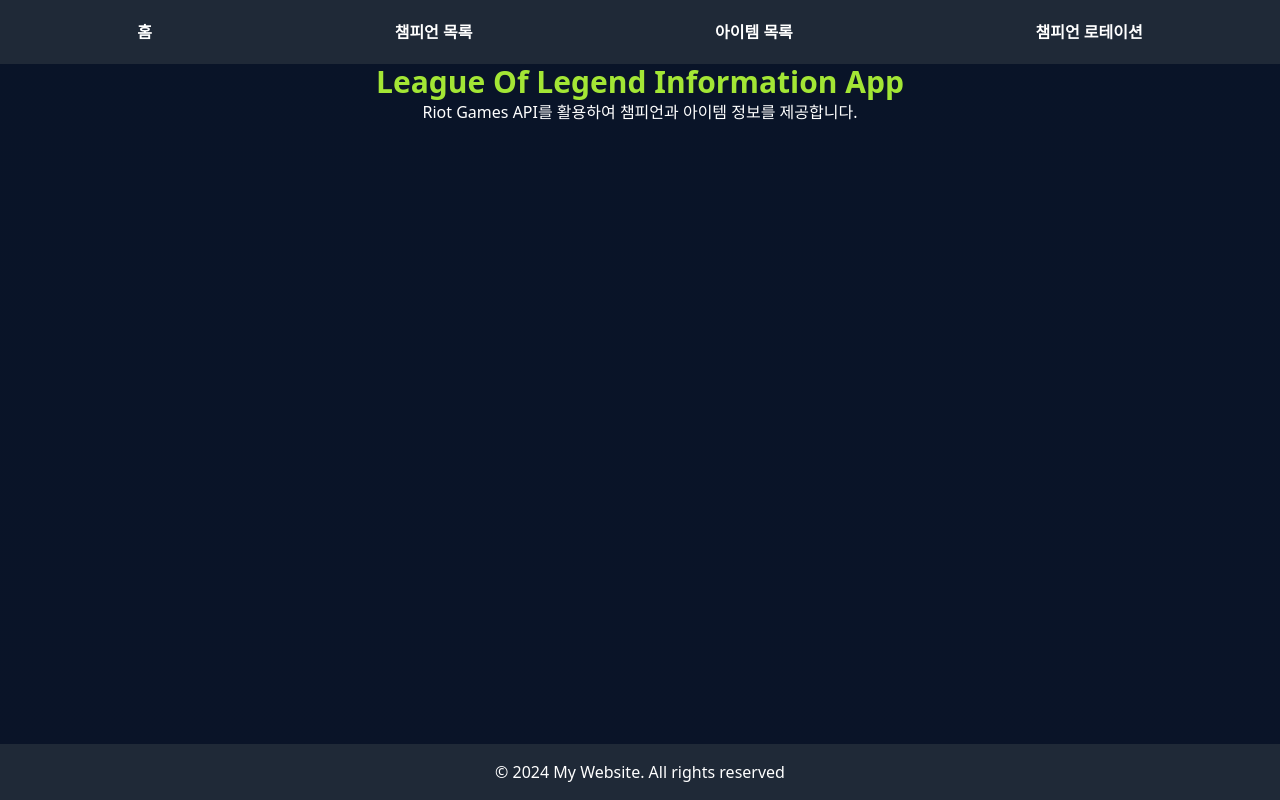
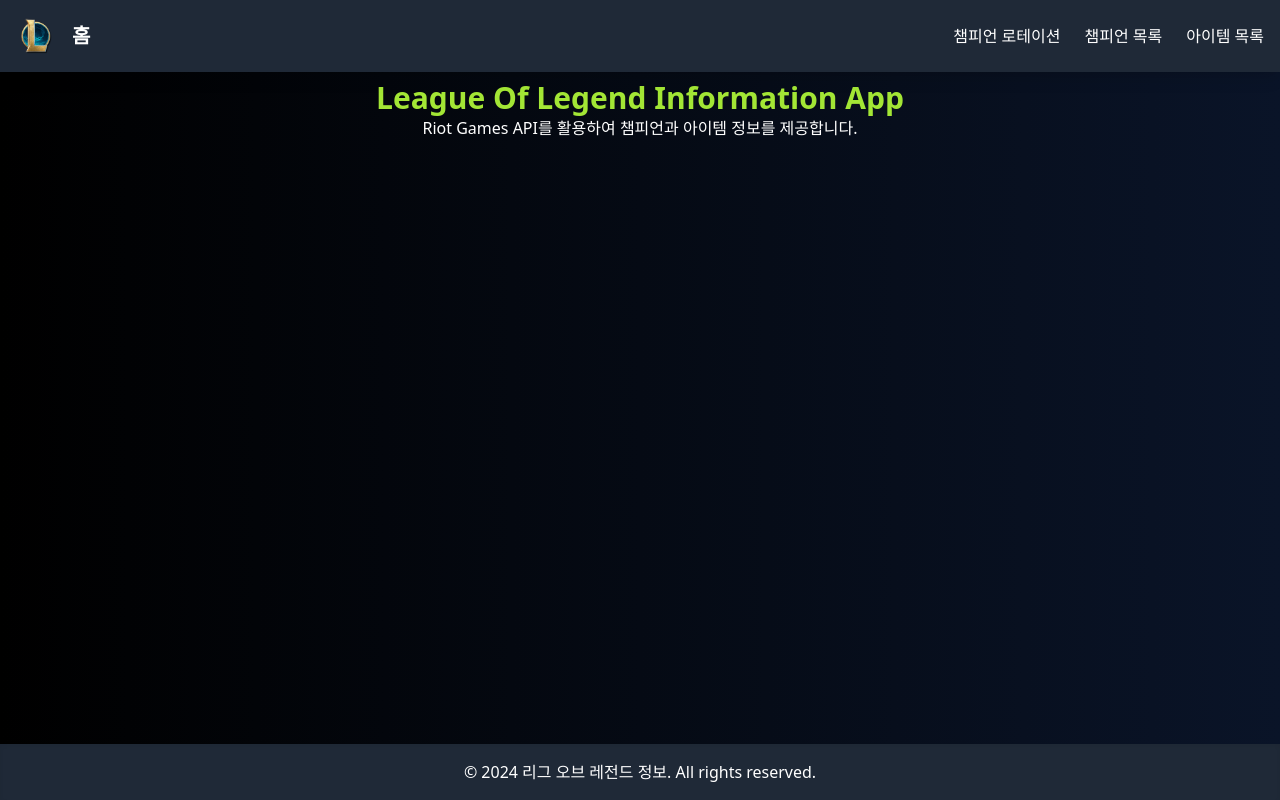
Before and after one commit to zzxx66052/lol-information, a Next.js app: page / in a window 1280 px wide. Built offline with nearby package versions, Linux system fonts and the light colour scheme.

Commit message:
update : layout update

```diff
--- a/src/app/champions/[id]/page.tsx
+++ b/src/app/champions/[id]/page.tsx
@@ -25,7 +25,7 @@
   const champion = await fetchChampionDetail(id);
 
   return (
-    <div className="champion-detail container mx-auto p-4 rounded-lg shadow-md">
+    <div className="champion-detail container mx-auto max-w-screen-xl p-4 rounded-lg shadow-md">
       <h1 className="text-4xl font-bold text-center text-[#C89B3C]">
         {champion.name}
       </h1>
@@ -36,8 +36,8 @@
         <Image
           src={`https://ddragon.leagueoflegends.com/cdn/img/champion/splash/${id}_0.jpg`}
           alt={champion.name}
-          width={500}
-          height={300}
+          width={350}
+          height={100}
           className="rounded-lg"
         />
       </div>
--- a/src/app/champions/page.tsx
+++ b/src/app/champions/page.tsx
@@ -10,11 +10,11 @@
   const latestVersion = await getLatestVersion();
 
   return (
-    <div className="container mx-auto p-2">
-      <h1 className="text-3xl font-bold text-font-gold text-start m-8">
+    <div className="container min-h-screen max-w-screen-xl mx-auto p-2">
+      <h1 className="text-3xl font-bold text-font-gold text-center mb-8">
         챔피언 리스트
       </h1>
-      <div className="grid grid-cols-6 gap-8 overflow-x-auto">
+      <div className="grid grid-cols-6 gap-8">
         {Object.values(champions).map((champion: Champion) => (
           <Card
             key={champion.id}
--- a/src/app/items/[id]/page.tsx
+++ b/src/app/items/[id]/page.tsx
@@ -35,7 +35,7 @@
   }
 
   return (
-    <div className="item-Detail container mx-auto p-4 rounded-lg">
+    <div className="item-Detail container mx-auto max-w-screen-xl p-4 rounded-lg">
       <h1 className="text-4xl font-bold text-center text-[#C89B3C] m-4">
         {item.name}
       </h1>
@@ -69,15 +69,12 @@
           </div>
 
           <div>
-            <h2 className="text-2xl font-bold text-[#C89B3C] mb-1">Gold</h2>
+            <h2 className="text-2xl font-bold text-[#C89B3C] mb-1">가격</h2>
             <p className="text-white text-[20px] font-bold leading-relaxed ">
-              Base : {item.gold.base}
+              구매가격 : {item.gold.total}
             </p>
             <p className="text-white text-[20px] font-bold leading-relaxed ">
-              total : {item.gold.total}
-            </p>
-            <p className="text-white text-[20px] font-bold leading-relaxed ">
-              sell : {item.gold.sell}
+              판매가격 : {item.gold.sell}
             </p>
           </div>
 
--- a/src/app/items/page.tsx
+++ b/src/app/items/page.tsx
@@ -13,11 +13,11 @@
   const items = await fetchItemList(latestVersion);
 
   return (
-    <div className="items-page container mx-auto p-4">
-      <h1 className="text-4xl text-[#C89B3C] font-bold text-start mb-6">
+    <div className="container min-h-screen mx-auto max-w-screen-xl p-2">
+      <h1 className="text-3xl text-[#C89B3C] font-bold text-center mb-4">
         Items
       </h1>
-      <div className="grid grid-cols-2 md:grid-cols-4 lg:grid-cols-6 gap-4 ">
+      <div className="grid grid-cols-2 md:grid-cols-4 lg:grid-cols-6 gap-4  ">
         {Object.entries(items).map(([id, item]) => (
           <Link href={`/items/${id}`} key={id}>
             <div className="item-card p-4 text-center">
@@ -32,7 +32,10 @@
                 {item.name.replace(/<\/?[^>]+(>|$)|@[^ ]+/g, "")}
               </h2>
               <p className="text-sm text-[#CDFAFA]">
-                {item.plaintext.replace(/<\/?[^>]+(>|$)|@[^ ]+/g, "")}
+                구매가격 : {item.gold.total}
+              </p>
+              <p className="text-sm text-[#CDFAFA]">
+                판매가격 : {item.gold.sell}
               </p>
             </div>
           </Link>
--- a/src/app/layout.tsx
+++ b/src/app/layout.tsx
@@ -1,6 +1,7 @@
 import type { Metadata } from "next";
 import "./globals.css";
-import Link from "next/link";
+import Header from "@/components/layout/Header";
+import Footer from "@/components/layout/Footer";
 
 export const metadata: Metadata = {
   title: "리그오브레전드 정보",
@@ -14,27 +15,10 @@
 }>) {
   return (
     <html lang="en">
-      <body className="flex flex-col min-h-screen">
-        <header className="bg-gray-800 text-white p-4">
-          <nav className="flex justify-around items-center w-full py-1 font-bold">
-            <Link href="/" className="hover:text-yellow-300">
-              홈
-            </Link>
-            <Link href="/champions" className="hover:text-yellow-300">
-              챔피언 목록
-            </Link>
-            <Link href="/items" className="hover:text-yellow-300">
-              아이템 목록
-            </Link>
-            <Link href="/rotation" className="hover:text-yellow-300">
-              챔피언 로테이션
-            </Link>
-          </nav>
-        </header>
-        <main className="flex-grow">{children}</main>
-        <footer className="bg-gray-800 text-white p-4 text-center">
-          © 2024 My Website. All rights reserved
-        </footer>
+      <body className="flex flex-col min-h-screen bg-gradient-to-r from-[#000] to-[#0A1428]">
+        <Header />
+        <main className="flex-grow pt-20 pb-16">{children}</main>
+        <Footer />
       </body>
     </html>
   );
--- a/src/app/rotation/page.tsx
+++ b/src/app/rotation/page.tsx
@@ -8,6 +8,8 @@
 import { useEffect, useState } from "react";
 
 export default function RotationPage() {
+  //tanstack Query refactoring
+
   const [rotationData, setRotationData] = useState<ChamionRotation | null>(
     null
   );
@@ -63,13 +65,13 @@
   }
 
   return (
-    <div className="p-8 min-h-screen">
-      <h1 className="text-3xl font-bold text-center mb-8">
+    <div className="containter mx-auto min-h-screen max-w-screen-xl p-2 ">
+      <h1 className="text-3xl font-bold text-[#C89B3C] text-center mb-8">
         무료 챔피언 로테이션
       </h1>
 
       <div className="mb-8">
-        <ul className="grid grid-cols-2 md:grid-cols-3 gap-4">
+        <ul className="grid grid-cols-2 md:grid-cols-4 lg:grid-cols-6 gap-4">
           {Object.keys(champions).map((championKey) => (
             <li key={championKey}>
               <Card
--- a/src/components/layout/Footer.tsx
+++ b/src/components/layout/Footer.tsx
@@ -0,0 +1,7 @@
+export default function Footer() {
+  return (
+    <footer className="bg-gray-800 text-white fixed bottom-0 left-0 right-0 p-4 text-center shadow-inner">
+      <p>&copy; 2024 리그 오브 레전드 정보. All rights reserved.</p>
+    </footer>
+  );
+}
--- a/src/components/layout/Header.tsx
+++ b/src/components/layout/Header.tsx
@@ -0,0 +1,34 @@
+import Image from "next/image";
+import Link from "next/link";
+
+export default function Header() {
+  return (
+    <header className="bg-gray-800 text-white fixed top-0 left-0 right-0 z-10 shadow-lg">
+      <nav className="flex justify-between items-center p-4 max-w-7xl mx-auto">
+        <div className="left-side flex items-center space-x-4">
+          <Image
+            src="/images/lol-logo.png"
+            alt="리그오브레전드 로고"
+            width={40}
+            height={40}
+          />
+          <Link href="/" className="text-xl font-bold hover:text-yellow-300">
+            홈
+          </Link>
+        </div>
+
+        <div className="right-side flex space-x-6">
+          <Link href="/rotation" className="hover:text-yellow-300">
+            챔피언 로테이션
+          </Link>
+          <Link href="/champions" className="hover:text-yellow-300">
+            챔피언 목록
+          </Link>
+          <Link href="/items" className="hover:text-yellow-300">
+            아이템 목록
+          </Link>
+        </div>
+      </nav>
+    </header>
+  );
+}
```
Also changed, not shown: public/images/lol-logo.png (added), src/components/items/Card.tsx (deleted).
